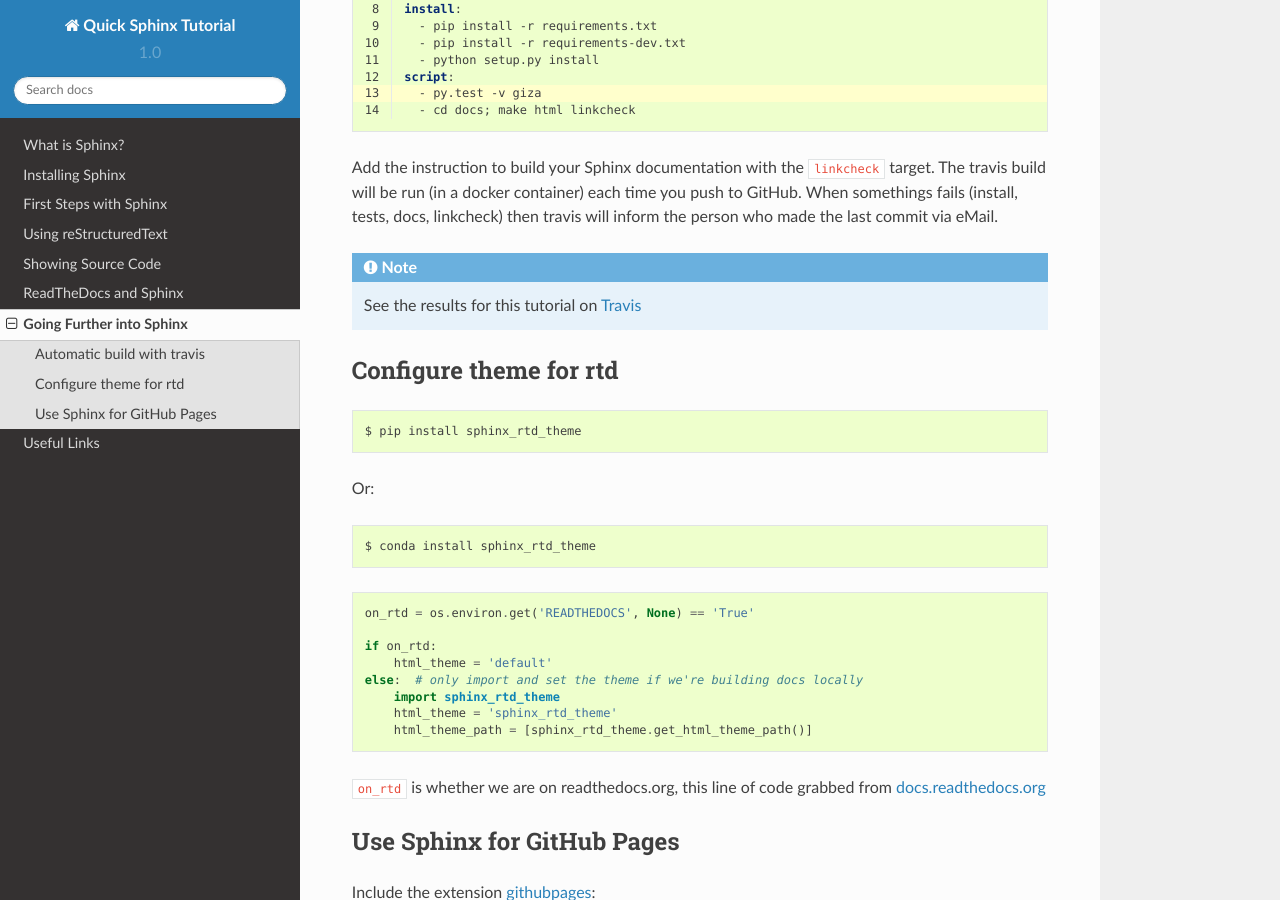
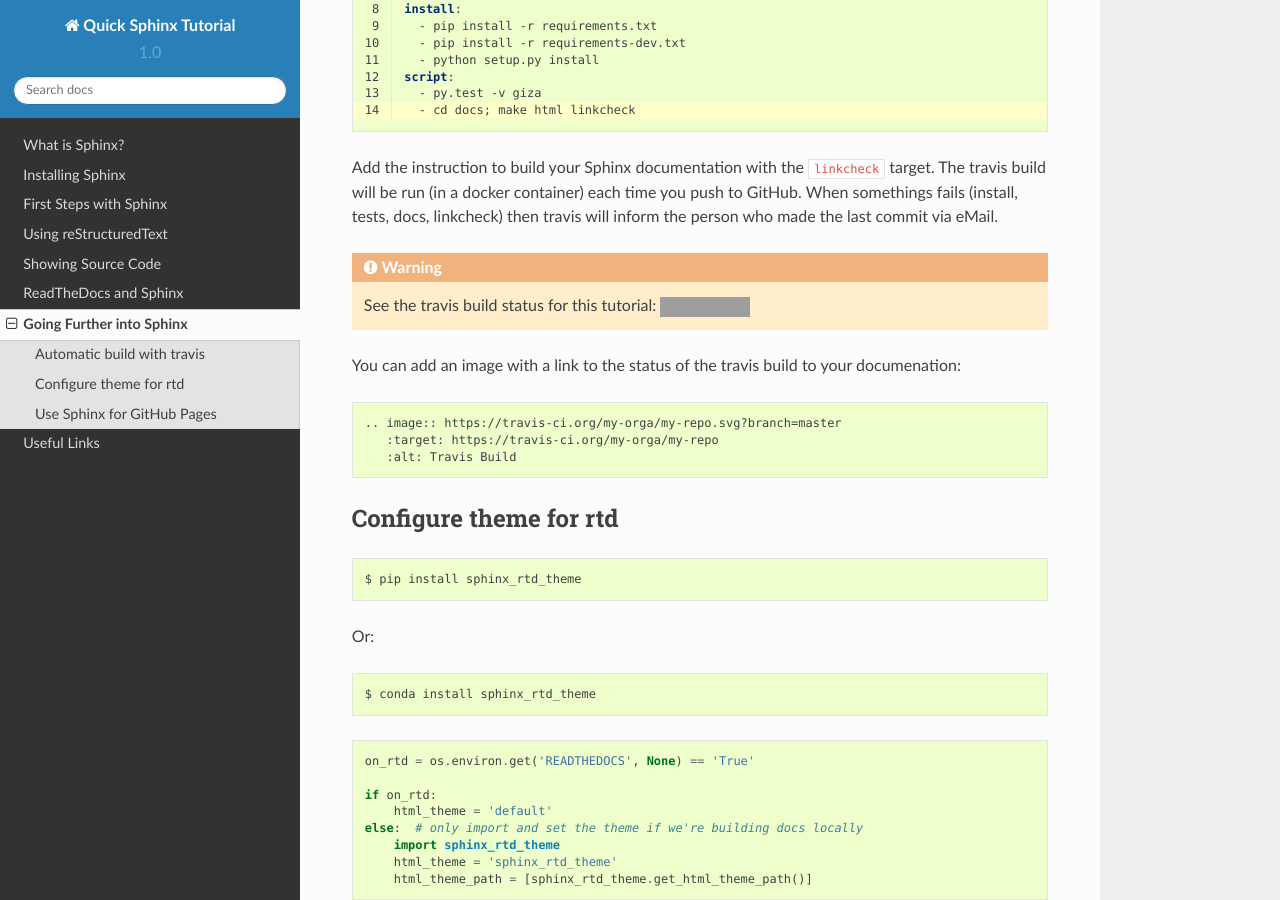
Before and after one commit to cehbrecht/quick-sphinx-tutorial, a Sphinx documentation site: the page built from docs/source/advanced.rst, in a window 1280 px wide and 900 px high, scrolled down 490 px. Built offline with Sphinx 7.4.7 and the Read the Docs theme 2.0.0, drawn with Linux system fonts in a browser that asks for light colours; grey boxes are pictures that could not be loaded.

Commit message:
fixed travis link example

```diff
--- a/docs/source/advanced.rst
+++ b/docs/source/advanced.rst
@@ -22,9 +22,21 @@ container) each time you push to GitHub. When somethings fails
 (install, tests, docs, linkcheck) then travis will inform the person
 who made the last commit via eMail.
 
-.. note::
+.. warning::
 
-   See the results for this tutorial on `Travis <https://travis-ci.org/cehbrecht/quick-sphinx-tutorial>`_
+   See the travis build status for this tutorial: |travis-status|
+
+You can add an image with a link to the status of the travis build to your documenation:
+
+::
+
+   .. image:: https://travis-ci.org/my-orga/my-repo.svg?branch=master
+      :target: https://travis-ci.org/my-orga/my-repo
+      :alt: Travis Build
+
+.. |travis-status| image:: https://travis-ci.org/cehbrecht/quick-sphinx-tutorial.svg?branch=master
+   :target: https://travis-ci.org/cehbrecht/quick-sphinx-tutorial
+   :alt: Travis Build
 
 Configure theme for rtd
 -----------------------
```
Also changed, not shown: other parts of docs/source/advanced.rst (+1 -1 lines).
